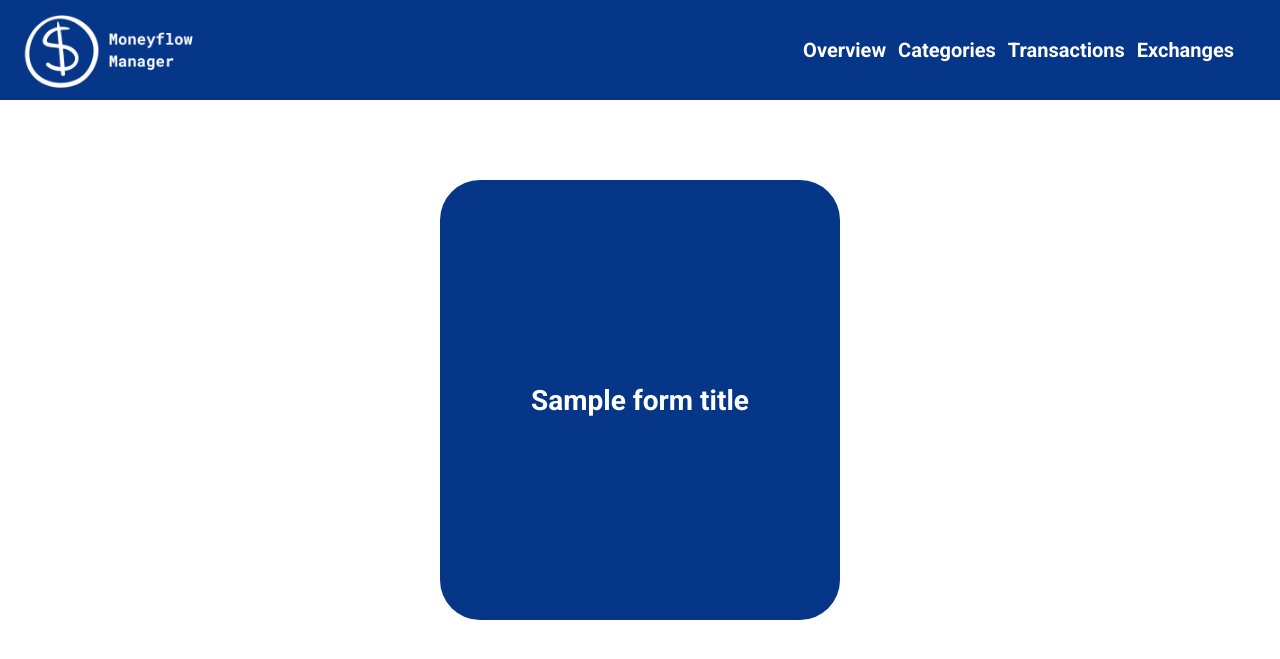
After one commit to DTProductions/Moneyflow-Manager, a Flask app: template templates/header_form_template.html in a window 1280 px wide. The commit adds this page. Shown: the top 659 px of the page. Run offline with Flask 3, Linux system fonts and the light colour scheme; the template is opened without the code that fills it: most values are stand-ins (such as "Sample title", 1, 10 or a date in 2020).

Commit message:
reorganize templates

```diff
--- a/static/styles.css
+++ b/static/forms.css
@@ -8,6 +8,13 @@ html{
     justify-content: center;
     height: 100vh;
     margin: 0;
+
+}
+.centered-form{
+    display: flex;
+    align-items: center;
+    justify-content: center;
+    margin-top: 2rem;
 }
 .form-background{
     display: flex;
@@ -82,4 +89,7 @@ html{
     html{
         font-size: 35px;
     }
+    .centered-form{
+        margin-top: 1rem;
+    }
 }
--- a/templates/error.html
+++ b/templates/error.html
@@ -1,5 +1,5 @@
 <!DOCTYPE html>
-<html>
+<html lang="en">
     <head>
         <!--Styles-->
         <link rel="stylesheet" href="/static/error.css">
--- /dev/null
+++ b/templates/header_form_template.html
@@ -0,0 +1,35 @@
+<!DOCTYPE html>
+<html lang="en">
+    <head>
+        <!--Fonts-->
+        <link rel="preconnect" href="https://fonts.googleapis.com">
+        <link rel="preconnect" href="https://fonts.gstatic.com" crossorigin>
+        <link href="https://fonts.googleapis.com/css2?family=Roboto:wght@400;700&display=swap" rel="stylesheet">
+
+        <!--Styles-->
+        <link rel="stylesheet" href="/static/inner_page.css">
+        <link rel="stylesheet" href="/static/forms.css">
+
+        <!--General-->
+        <meta name="viewport" content="width=device-width, initial-scale=1.0">
+        <title>{{title}}</title>
+    </head>
+    <body>
+        <nav class="top-bar">
+            <img class="logo" src="static/logo.png">
+            <div class="top-bar right">
+                <a class="top-bar link" href="/overview">Overview</a>
+                <a class="top-bar link" href="/categories">Categories</a>
+                <a class="top-bar link" href="/transactions">Transactions</a>
+                <a class="top-bar link" href="/exchanges">Exchanges</a>
+            </div>
+        </nav>
+        <div class="centered-form">
+            <div class="form-background">
+                <h1 class="form-title">{{form_title}}</h1>
+                {% block form %}
+                {% endblock %}
+            </div>
+        </div>
+    </body>
+</html>
--- a/templates/form_template.html
+++ b/templates/headerless_form_template.html
@@ -1,8 +1,8 @@
 <!DOCTYPE html>
-<html>
+<html lang="en">
     <head>
         <!--Styles-->
-        <link rel="stylesheet" href="/static/styles.css">
+        <link rel="stylesheet" href="/static/forms.css">
 
         <!--Fonts-->
         <link rel="preconnect" href="https://fonts.googleapis.com">
--- a/templates/login.html
+++ b/templates/login.html
@@ -1,4 +1,4 @@
-{% extends "form_template.html" %}
+{% extends "headerless_form_template.html" %}
 {% block form %}
     <form class="main-form" action="/login" method="post">
         <input class="form-item-text" type="text" placeholder="Email" name="email" autocomplete="off" autofocus="true">
--- a/templates/register.html
+++ b/templates/register.html
@@ -1,4 +1,4 @@
-{% extends "form_template.html" %}
+{% extends "headerless_form_template.html" %}
 {% block form %}
     <form class="main-form" action="/register" method="post">
         <input class="form-item-text" type="text" placeholder="Email" name="email" autocomplete="off" autofocus="true">
```
Also changed, not shown: templates/inner_page_template.html (added, +29 -0 lines), templates/overview.html (+3 -23 lines), static/inner_page.css (renamed from static/nav.css).
